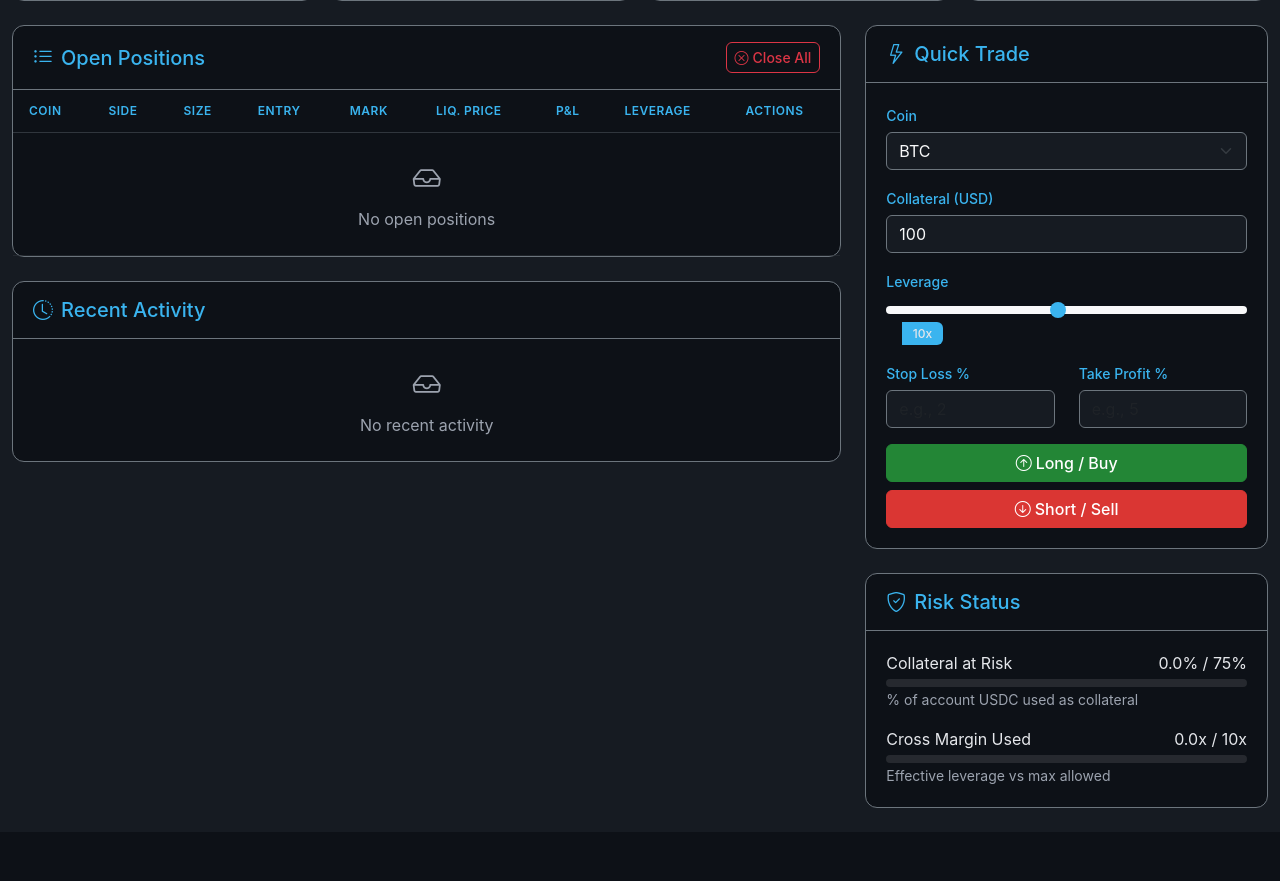
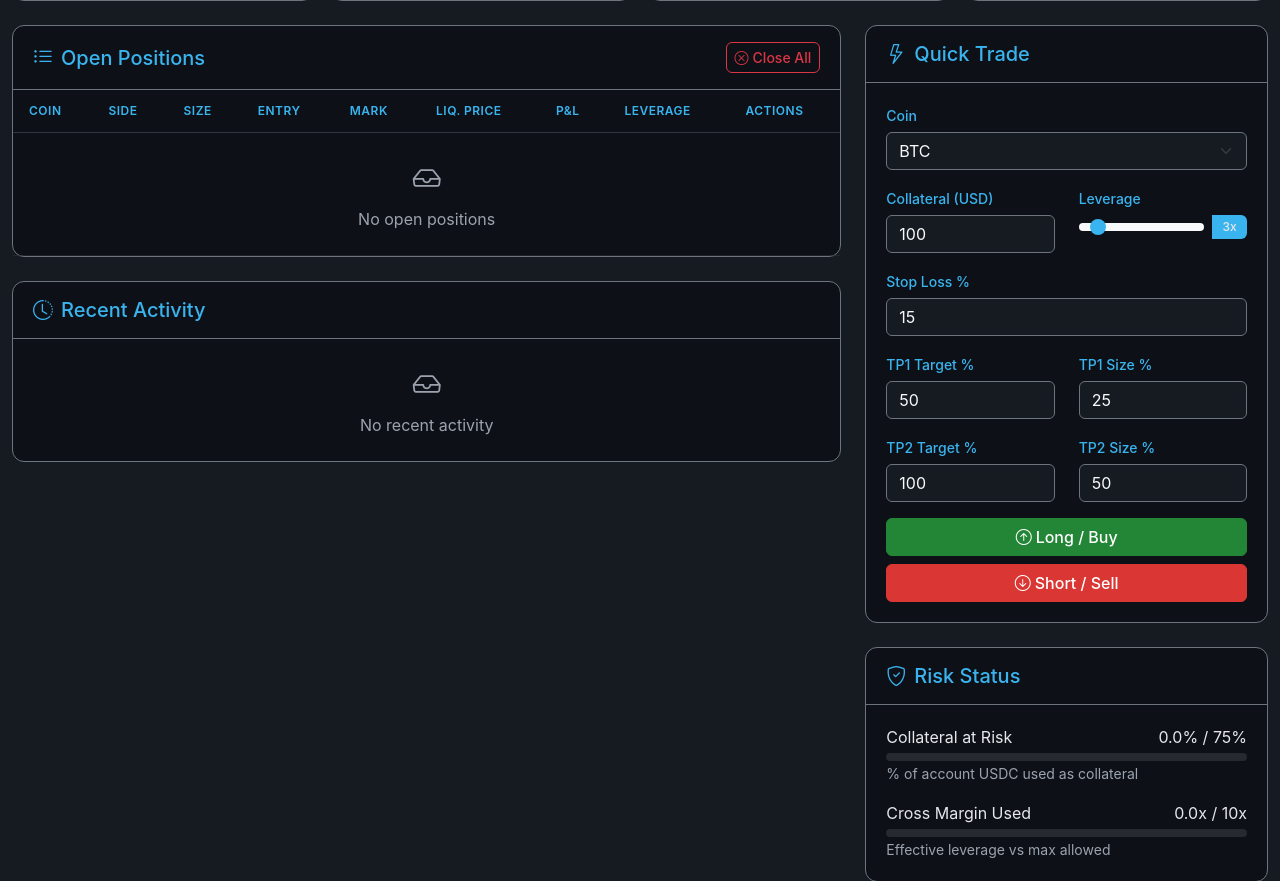
Before and after one commit to AKMoCap/MAK_TVBot, a Flask app: page / in a window 1280 px wide. Shown: the part 190-1071 px from the top of the page. Before the commit the page ends 998 px from the top, so only its background shows below. Run offline with Flask 3, Linux system fonts and the light colour scheme; data comes from the database, SQL or seed files in the repository; data that the repository does not hold is empty; some libraries are stand-ins or nearby versions.

Commit message:
Fix Settings and Dashboard functionality
Settings Tab:
- Add Clear Trade History button with double confirmation popup
- Add Clear Activity Logs button with confirmation
- Fix Export Data button functionality
- Add API endpoints for clearing trades and logs

Dashboard Tab:
- Fix Risk Status calculations to only show values when positions exist
- Fix key mismatch (margin_used vs total_margin_used)
- Update Quick Trade form with TP1/TP2 fields
- Auto-populate coin defaults when selecting a coin
- Coin selection now updates leverage, collateral, SL%, TP1, TP2

Risk Manager:
- Add has_positions parameter to prevent showing stale data

```diff
--- a/app.py
+++ b/app.py
@@ -137,16 +137,20 @@ def api_daily_stats():
         # Get account info for risk calculations
         account_value = None
         total_margin_used = None
+        has_positions = False
         try:
             account_info = bot_manager.get_account_info()
             if account_info and 'account_value' in account_info:
                 account_value = account_info['account_value']
-            if account_info and 'margin_used' in account_info:
-                total_margin_used = account_info['margin_used']
+            if account_info and 'total_margin_used' in account_info:
+                total_margin_used = account_info['total_margin_used']
+            # Check if there are actual positions on the exchange
+            if account_info and account_info.get('positions'):
+                has_positions = len(account_info['positions']) > 0
         except:
             pass
 
-        stats = risk_manager.get_daily_stats(account_value, total_margin_used)
+        stats = risk_manager.get_daily_stats(account_value, total_margin_used, has_positions)
         return jsonify(stats)
     except Exception as e:
         return jsonify({'error': str(e)}), 500
@@ -636,6 +640,33 @@ def api_logs():
         return jsonify({'error': str(e)}), 500
 
 
+@app.route('/api/trades/clear', methods=['DELETE'])
+def api_clear_trades():
+    """Clear all trade history"""
+    try:
+        count = Trade.query.count()
+        Trade.query.delete()
+        db.session.commit()
+        log_activity('info', 'system', f'Cleared {count} trades from history')
+        return jsonify({'success': True, 'deleted': count})
+    except Exception as e:
+        db.session.rollback()
+        return jsonify({'success': False, 'error': str(e)}), 500
+
+
+@app.route('/api/logs/clear', methods=['DELETE'])
+def api_clear_logs():
+    """Clear all activity logs"""
+    try:
+        count = ActivityLog.query.count()
+        ActivityLog.query.delete()
+        db.session.commit()
+        return jsonify({'success': True, 'deleted': count})
+    except Exception as e:
+        db.session.rollback()
+        return jsonify({'success': False, 'error': str(e)}), 500
+
+
 # ============================================================================
 # WEBHOOK ENDPOINT (TradingView)
 # ============================================================================
--- a/static/js/app.js
+++ b/static/js/app.js
@@ -342,6 +342,74 @@ function updateConnectionStatus(connected) {
     }
 }
 
+// Store coin configs globally for quick trade form
+let coinConfigsCache = {};
+
+async function loadCoinConfigsForQuickTrade() {
+    try {
+        const data = await apiCall('/coins');
+        if (data.coins) {
+            data.coins.forEach(coin => {
+                coinConfigsCache[coin.coin] = coin;
+            });
+            // Populate form with default coin (first one selected)
+            const coinSelect = document.getElementById('trade-coin');
+            if (coinSelect && coinSelect.value) {
+                populateQuickTradeForm(coinSelect.value);
+            }
+        }
+    } catch (error) {
+        console.error('Failed to load coin configs for quick trade:', error);
+    }
+}
+
+function populateQuickTradeForm(coin) {
+    const config = coinConfigsCache[coin];
+    if (!config) return;
+
+    // Update leverage
+    const leverageRange = document.getElementById('trade-leverage-range');
+    const leverageDisplay = document.getElementById('leverage-display');
+    if (leverageRange && config.default_leverage) {
+        leverageRange.value = config.default_leverage;
+        if (leverageDisplay) {
+            leverageDisplay.textContent = config.default_leverage + 'x';
+        }
+    }
+
+    // Update collateral
+    const collateralInput = document.getElementById('trade-collateral');
+    if (collateralInput && config.default_collateral) {
+        collateralInput.value = config.default_collateral;
+    }
+
+    // Update stop loss
+    const slInput = document.getElementById('trade-sl');
+    if (slInput && config.default_stop_loss_pct) {
+        slInput.value = config.default_stop_loss_pct;
+    }
+
+    // Update TP1
+    const tp1Input = document.getElementById('trade-tp1');
+    const tp1SizeInput = document.getElementById('trade-tp1-size');
+    if (tp1Input && config.tp1_pct) {
+        tp1Input.value = config.tp1_pct;
+    }
+    if (tp1SizeInput && config.tp1_size_pct) {
+        tp1SizeInput.value = config.tp1_size_pct;
+    }
+
+    // Update TP2
+    const tp2Input = document.getElementById('trade-tp2');
+    const tp2SizeInput = document.getElementById('trade-tp2-size');
+    if (tp2Input && config.tp2_pct) {
+        tp2Input.value = config.tp2_pct;
+    }
+    if (tp2SizeInput && config.tp2_size_pct) {
+        tp2SizeInput.value = config.tp2_size_pct;
+    }
+}
+
 function setupDashboardEvents() {
     // Leverage slider
     const leverageRange = document.getElementById('trade-leverage-range');
@@ -349,6 +417,14 @@ function setupDashboardEvents() {
     if (leverageRange) {
         leverageRange.addEventListener('input', function() {
             leverageDisplay.textContent = this.value + 'x';
+        });
+    }
+
+    // Coin dropdown - auto-populate form with coin defaults
+    const coinSelect = document.getElementById('trade-coin');
+    if (coinSelect) {
+        coinSelect.addEventListener('change', function() {
+            populateQuickTradeForm(this.value);
         });
     }
 
@@ -375,6 +451,9 @@ function setupDashboardEvents() {
     if (closeAllBtn) {
         closeAllBtn.addEventListener('click', closeAllPositions);
     }
+
+    // Load coin configs for quick trade
+    loadCoinConfigsForQuickTrade();
 }
 
 async function executeTrade(action) {
@@ -382,7 +461,12 @@ async function executeTrade(action) {
     const collateral = parseFloat(document.getElementById('trade-collateral').value);
     const leverage = parseInt(document.getElementById('trade-leverage-range').value);
     const stopLoss = parseFloat(document.getElementById('trade-sl').value) || null;
-    const takeProfit = parseFloat(document.getElementById('trade-tp').value) || null;
+
+    // Get TP1 and TP2 values
+    const tp1Pct = parseFloat(document.getElementById('trade-tp1').value) || null;
+    const tp1SizePct = parseFloat(document.getElementById('trade-tp1-size').value) || null;
+    const tp2Pct = parseFloat(document.getElementById('trade-tp2').value) || null;
+    const tp2SizePct = parseFloat(document.getElementById('trade-tp2-size').value) || null;
 
     if (!coin || !collateral || !leverage) {
         showToast('Please fill in all required fields', 'warning');
@@ -396,7 +480,10 @@ async function executeTrade(action) {
             leverage,
             collateral_usd: collateral,
             stop_loss_pct: stopLoss,
-            take_profit_pct: takeProfit
+            tp1_pct: tp1Pct,
+            tp1_size_pct: tp1SizePct,
+            tp2_pct: tp2Pct,
+            tp2_size_pct: tp2SizePct
         });
 
         if (result.success) {
@@ -1003,3 +1090,69 @@ async function saveCoinConfig() {
         showToast('Failed to save coin configuration', 'error');
     }
 }
+
+async function clearTradeHistory() {
+    if (!confirm('Are you sure you want to clear ALL trade history? This action cannot be undone.')) {
+        return;
+    }
+
+    // Double confirmation for safety
+    if (!confirm('This will permanently delete all trades. Are you ABSOLUTELY sure?')) {
+        return;
+    }
+
+    try {
+        const result = await apiCall('/trades/clear', 'DELETE');
+        if (result.success) {
+            showToast(`Cleared ${result.deleted} trades from history`, 'success');
+            // Refresh the page if on trades page, or refresh dashboard
+            if (typeof loadTradeHistory === 'function') {
+                loadTradeHistory();
+            }
+            if (typeof refreshDashboard === 'function') {
+                refreshDashboard();
+            }
+        } else {
+            showToast('Failed to clear trades: ' + result.error, 'error');
+        }
+    } catch (error) {
+        showToast('Failed to clear trade history', 'error');
+    }
+}
+
+async function clearActivityLogs() {
+    if (!confirm('Are you sure you want to clear all activity logs?')) {
+        return;
+    }
+
+    try {
+        const result = await apiCall('/logs/clear', 'DELETE');
+        if (result.success) {
+            showToast(`Cleared ${result.deleted} log entries`, 'success');
+        } else {
+            showToast('Failed to clear logs: ' + result.error, 'error');
+        }
+    } catch (error) {
+        showToast('Failed to clear activity logs', 'error');
+    }
+}
+
+// Setup event listeners for settings page buttons
+function setupSettingsEvents() {
+    const clearTradesBtn = document.getElementById('clear-trades');
+    if (clearTradesBtn) {
+        clearTradesBtn.addEventListener('click', clearTradeHistory);
+    }
+
+    const clearLogsBtn = document.getElementById('clear-logs');
+    if (clearLogsBtn) {
+        clearLogsBtn.addEventListener('click', clearActivityLogs);
+    }
+
+    const exportDataBtn = document.getElementById('export-data');
+    if (exportDataBtn) {
+        exportDataBtn.addEventListener('click', () => {
+            window.location.href = '/api/trades/export';
+        });
+    }
+}
--- a/templates/dashboard.html
+++ b/templates/dashboard.html
@@ -168,31 +168,51 @@
                         </select>
                     </div>
 
-                    <div class="mb-3">
-                        <label class="form-label">Collateral (USD)</label>
-                        <input type="number" class="form-control bg-dark text-light border-secondary"
-                               id="trade-collateral" value="100" min="1" step="1">
+                    <div class="row mb-3">
+                        <div class="col-6">
+                            <label class="form-label">Collateral (USD)</label>
+                            <input type="number" class="form-control bg-dark text-light border-secondary"
+                                   id="trade-collateral" value="100" min="1" step="1">
+                        </div>
+                        <div class="col-6">
+                            <label class="form-label">Leverage</label>
+                            <div class="input-group">
+                                <input type="range" class="form-range" id="trade-leverage-range"
+                                       min="1" max="20" value="3" style="flex: 1;">
+                                <span class="ms-2 badge bg-primary" id="leverage-display">3x</span>
+                            </div>
+                        </div>
                     </div>
 
                     <div class="mb-3">
-                        <label class="form-label">Leverage</label>
-                        <div class="input-group">
-                            <input type="range" class="form-range" id="trade-leverage-range"
-                                   min="1" max="20" value="10">
-                            <span class="ms-3 badge bg-primary" id="leverage-display">10x</span>
+                        <label class="form-label">Stop Loss %</label>
+                        <input type="number" class="form-control bg-dark text-light border-secondary"
+                               id="trade-sl" value="15" step="0.1">
+                    </div>
+
+                    <div class="row mb-3">
+                        <div class="col-6">
+                            <label class="form-label">TP1 Target %</label>
+                            <input type="number" class="form-control bg-dark text-light border-secondary"
+                                   id="trade-tp1" value="50" step="0.1">
+                        </div>
+                        <div class="col-6">
+                            <label class="form-label">TP1 Size %</label>
+                            <input type="number" class="form-control bg-dark text-light border-secondary"
+                                   id="trade-tp1-size" value="25" step="1">
                         </div>
                     </div>
 
                     <div class="row mb-3">
                         <div class="col-6">
-                            <label class="form-label">Stop Loss %</label>
+                            <label class="form-label">TP2 Target %</label>
                             <input type="number" class="form-control bg-dark text-light border-secondary"
-                                   id="trade-sl" placeholder="e.g., 2" step="0.1">
+                                   id="trade-tp2" value="100" step="0.1">
                         </div>
                         <div class="col-6">
-                            <label class="form-label">Take Profit %</label>
+                            <label class="form-label">TP2 Size %</label>
                             <input type="number" class="form-control bg-dark text-light border-secondary"
-                                   id="trade-tp" placeholder="e.g., 5" step="0.1">
+                                   id="trade-tp2-size" value="50" step="1">
                         </div>
                     </div>
 
--- a/templates/settings.html
+++ b/templates/settings.html
@@ -333,6 +333,7 @@
 document.addEventListener('DOMContentLoaded', function() {
     loadSettings();
     loadCoinConfigs();
+    setupSettingsEvents();
 
     document.getElementById('general-settings-form').addEventListener('submit', saveGeneralSettings);
     document.getElementById('risk-settings-form').addEventListener('submit', saveRiskSettings);
```
Also changed, not shown: risk_manager.py (+17 -13 lines).
